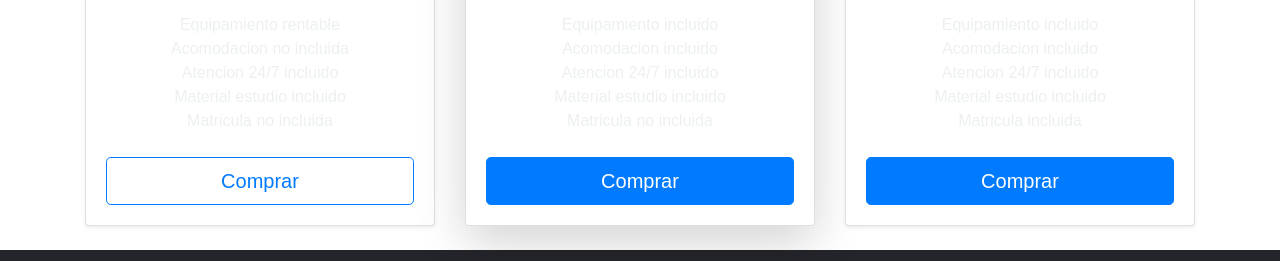
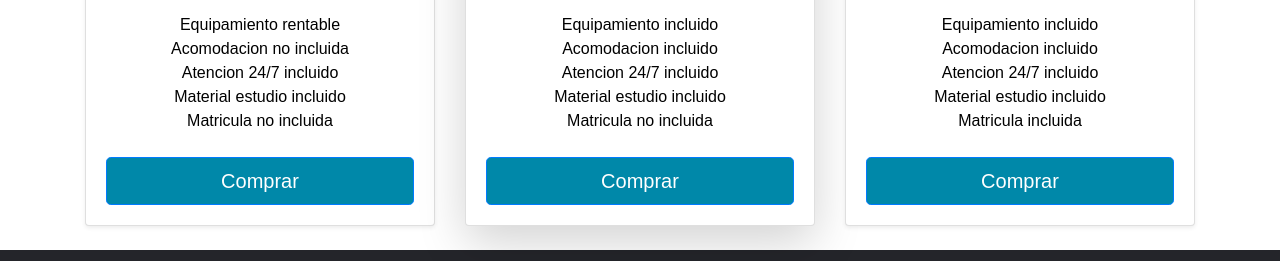
Before and after one commit to lmacaris/hiho, a plain HTML site: page cursos.html in a window 1280 px wide. Shown: the part 539-800 px from the top of the page. Drawn offline with nearby package versions, Linux system fonts and the light colour scheme; a web font is replaced by a local one.

Commit message:
version 0.2 aun con problemas en node_modes3

```diff
--- a/sass/scss/estilo.scss
+++ b/sass/scss/estilo.scss
@@ -787,3 +787,20 @@ img {
         text-decoration: none;
     }
 }
+
+
+/*****************CURSOS*******************/
+
+.list-unstyled {
+    li {
+        color: #000;
+    }
+}
+
+.btn {
+    color: #fff;
+    background-color: rgba(0, 136, 169, 1);
+    &:hover {
+        background-color: #125a4e;
+    }
+}
```
Also changed, not shown: sass/css/estilo.css.
